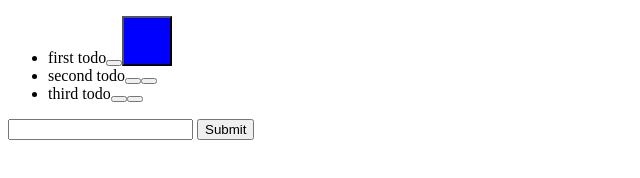
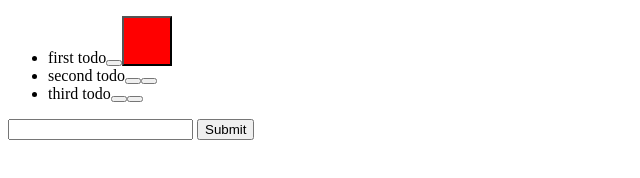
Before and after one commit to starsuit/FAC16-todo-app, a website: page skeleton/index.html in a window 1280 px wide. Both pictures are taken after a click on the button 130 px from the left and 30 px from the top of the page. Shown: the whole page, without its empty margins (0-640 px from the left). Drawn offline with Linux system fonts and the light colour scheme.

Commit message:
add todo mark button (works now)

```diff
--- a/skeleton/dom.js
+++ b/skeleton/dom.js
@@ -31,12 +31,26 @@
 
     // add markTodo button
     var markTodoButtonNode = document.createElement("button");
+
+    if (todo.done) {
+      markTodoButtonNode.classList.add("red");
+    } else {
+      markTodoButtonNode.classList.remove("red");
+    }
+    // markTodoButtonNode.classList.add("blue");
     // markTodoButtonNode.setAttribute("type", "checkbox");
     markTodoButtonNode.addEventListener("click", function(event) {
-      // event.preventDefault();
-      markTodoButtonNode.classList.toggle("blue");
-      console.log(event);
-      console.log(event.path[0]);
+      // console.log(event);
+      // console.log(markTodoButtonNode.classList);
+      // if (markTodoButtonNode.classList[0] === "blue") {
+      //   markTodoButtonNode.classList.remove("blue");
+      //   markTodoButtonNode.classList.add("red");
+      // }
+
+      // console.log(markTodoButtonNode.classList);
+      // markTodoButtonNode.classList.toggle("blue");
+      // console.log(event);
+      // console.log(event.path[0]);
       // markTodoButtonNode.checked = false;
       var newState = todoFunctions.markTodo(state, todo.id);
       update(newState);
--- a/skeleton/style.css
+++ b/skeleton/style.css
@@ -3,3 +3,9 @@
   height: 50px;
   width: 50px;
 }
+
+.red {
+  background-color: red;
+  height: 50px;
+  width: 50px;
+}
```
